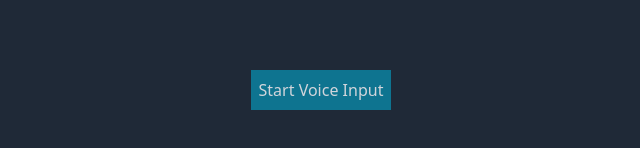
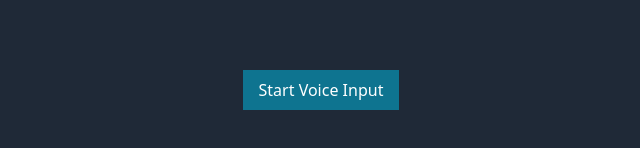
Before and after one commit to krckyboy/speech-recognition, a React (Vite) app: page / in a window 1280 px wide. Shown: the part 298-446 px from the top of the page, without its empty margins (319-959 px from the left). Built offline with nearby package versions, Linux system fonts and the light colour scheme.

Commit message:
refactor: Small text style adjustments

```diff
--- a/src/App.tsx
+++ b/src/App.tsx
@@ -14,7 +14,7 @@ function App() {
         <div className="container mx-auto flex gap-6 flex-col justify-center items-center">
           <div className="text-center p-4">
             <p className="text-red-500">Your browser does not support Speech Recognition.</p>
-            <p className="text-gray-300">Please use a modern browser like Chrome.</p>
+            <p className="text-white">Please use a modern browser like Chrome.</p>
           </div>
         </div>
       </div>
@@ -28,11 +28,11 @@ function App() {
           onClick={startListening}
           aria-live="polite"
           aria-pressed={isListening}
-          className={'bg-cyan-700 text-gray-300 flex-1 flex-grow-0 flex items-center justify-center p-2'}
+          className={'bg-cyan-700 text-white flex-1 flex-grow-0 flex items-center justify-center px-4 py-2'}
         >
           {isListening ? LOADING_BUTTON_TEXT : DEFAULT_BUTTON_TEXT}
         </button>
-        <p className={'text-gray-300 w-full text-center'}>{output}</p>
+        <p className={'text-white w-full text-center'}>{output}</p>
       </div>
     </div>
   );
```
